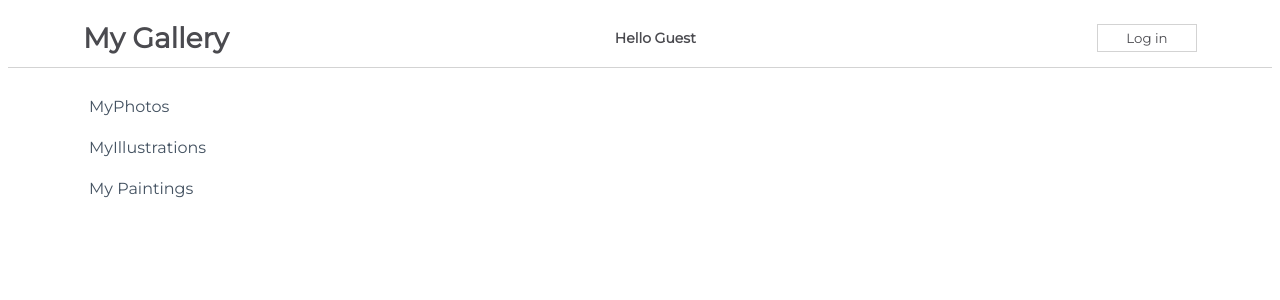
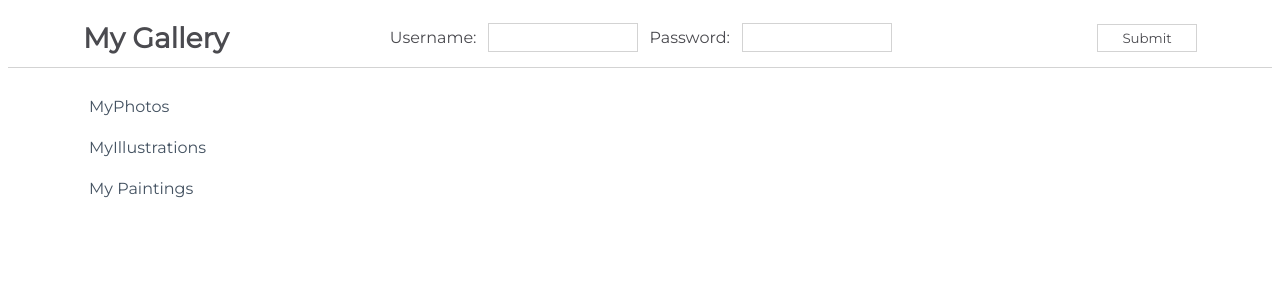
Before and after one commit to fabi8bit/react-challenges, a React (Create React App) app in the folder my-app/: page / in a window 1280 px wide. Shown: the top 300 px of the page. Built offline with nearby package versions, Linux system fonts and the light colour scheme.

Commit message:
Handling events challenge Add Nested React NavBar

```diff
--- a/my-app/src/App.js
+++ b/my-app/src/App.js
@@ -1,12 +1,14 @@
 import css from './App.module.css';
 import Sidebar from './components/Sidebar';
 import NavBarSimple from './components/NavBarSimple'
+import NavBarForm from './components/NavBarForm';
 
 function App() {
   return (
     <div className={css.App}>
       {<Sidebar />}
-      {<NavBarSimple />}
+      {/* {<NavBarSimple />} */}
+      {<NavBarForm />}
     </div>
   );
 }
--- /dev/null
+++ b/my-app/src/components/NavBarChild.js
@@ -0,0 +1,24 @@
+import React from "react"
+
+function NavBarChild(props) {
+    return (
+        <div>
+             {props.isLoggedIn ? (
+                <div>
+                <form>
+                    <label>Username:</label>
+                    <input></input>
+                    <label>Password:</label>
+                    <input></input>
+                </form>
+
+                </div>
+                ) : (
+                    <div></div>
+
+                )}
+        </div>
+    )
+}
+
+export default NavBarChild
--- /dev/null
+++ b/my-app/src/components/NavBarForm.js
@@ -0,0 +1,47 @@
+import React from "react"
+import css from "./css/NavBarForm.module.css"
+import NavForm from "./NavBarChild";
+import NavBarChild from "./NavBarChild";
+
+class NavBarForm extends React.Component {
+
+    constructor (props) {
+        super(props);
+        this.state = {
+            isLoggedIn: true,
+            buttonText: "Submit"
+
+        }
+    }
+
+    handleClick () {
+        this.setState((prevState, prevProps) => {
+            console.log('previous state', prevState)
+            return {
+                isLoggedIn: prevState.isLoggedIn === true ? false : true,
+                buttonText: prevState.buttonText === "Submit" ? "Log In" : "Submit"
+
+
+
+            }
+
+        })
+    }
+
+
+
+    render() {
+        return (
+            <div className = {css.NavBar} >
+                <h1>My Gallery</h1>
+                <NavBarChild isLoggedIn={this.state.isLoggedIn} />
+                <button onClick={() => this.handleClick()}>{this.state.buttonText}</button>
+
+            </div>
+        )
+    }
+}
+
+
+
+export default NavBarForm;
```
